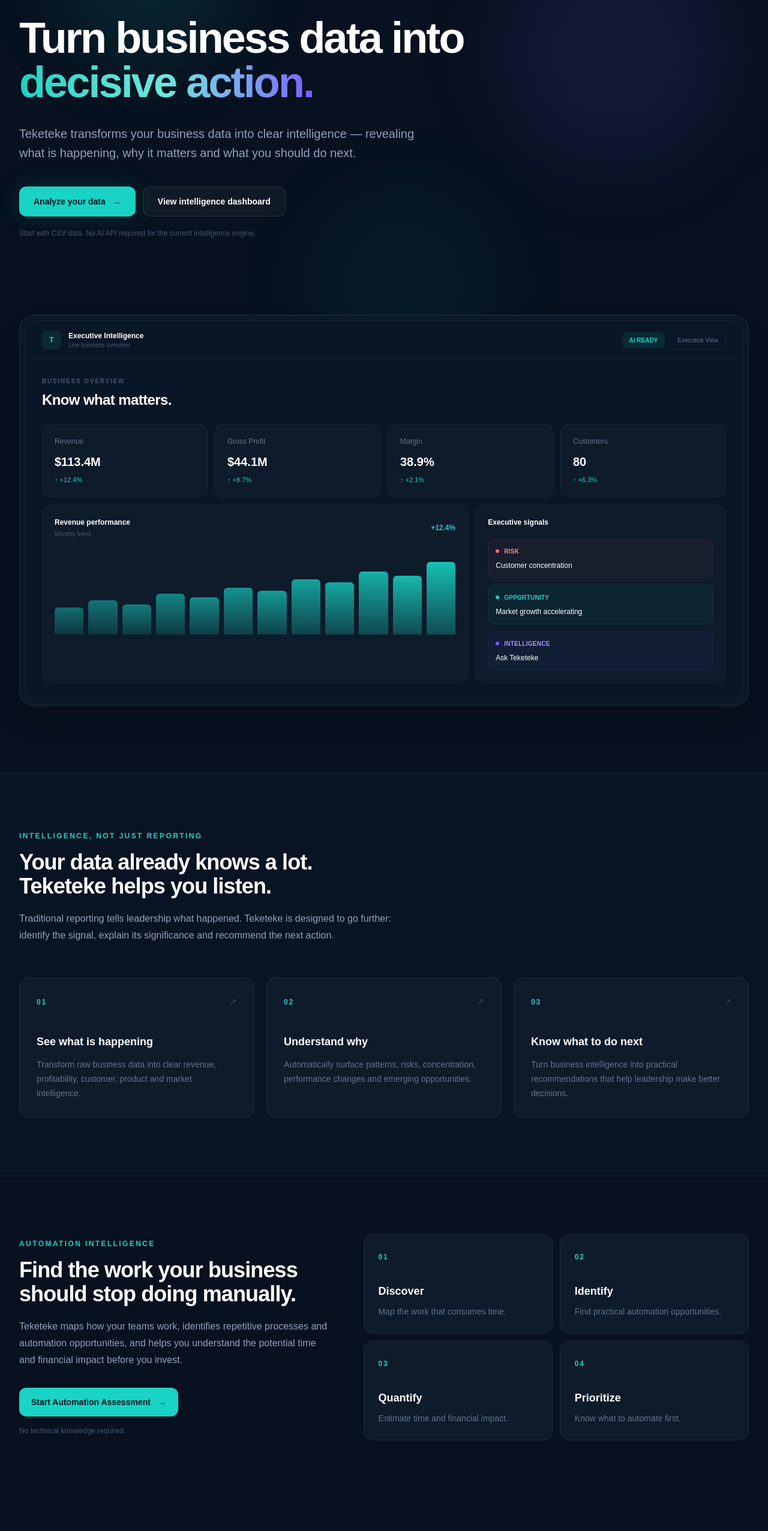
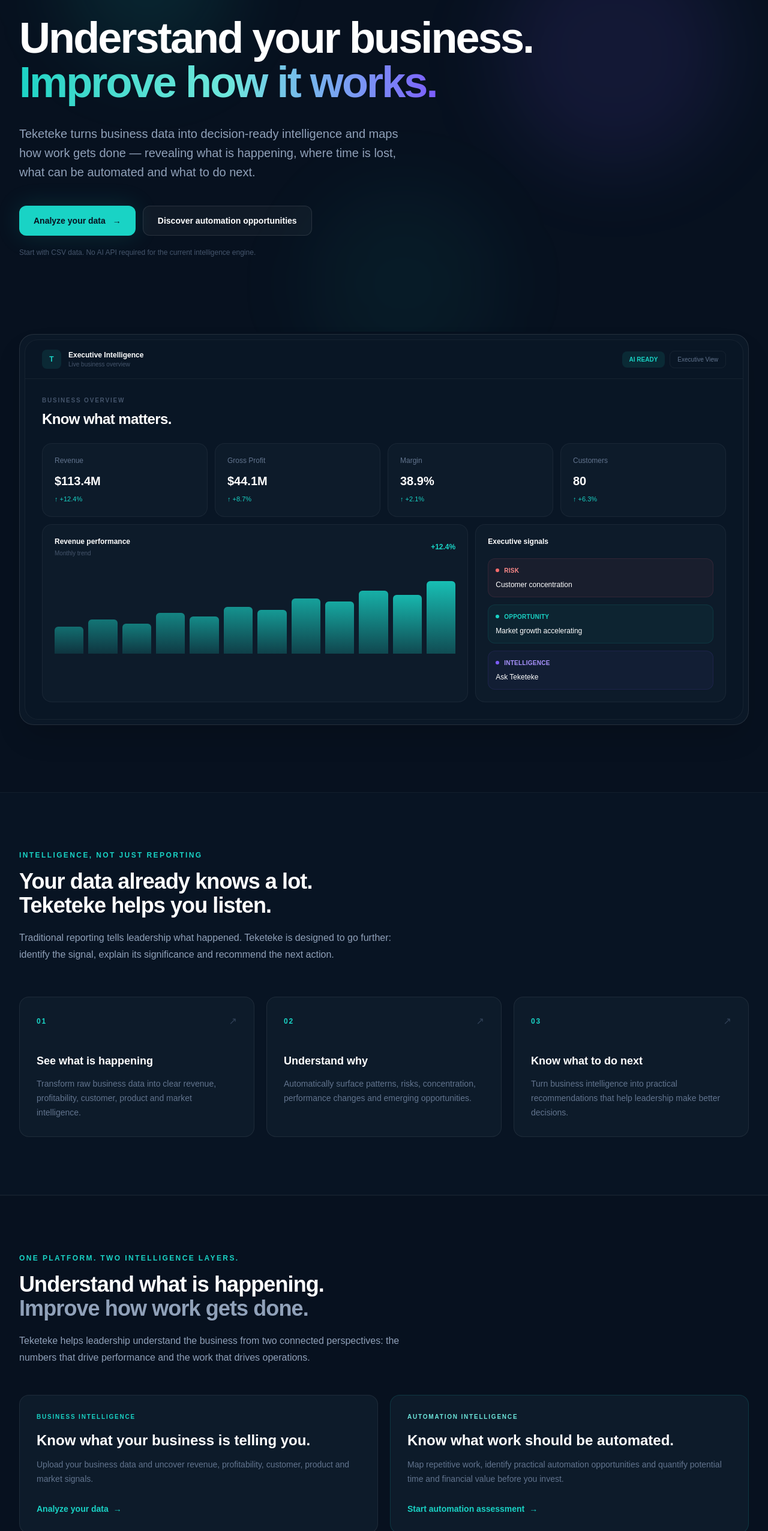
Before and after one commit to vkeya/teketeke, a Next.js app: page / in a window 1280 px wide. Shown: the part 247-2800 px from the top of the page at 60% size. Built offline with nearby package versions, Linux system fonts and the light colour scheme.

Commit message:
update the app/page.tsx to make webpage message clear

```diff
--- a/app/page.tsx
+++ b/app/page.tsx
@@ -62,7 +62,7 @@
             </p>
 
             <p className="text-[9px] font-medium uppercase tracking-[0.24em] text-slate-500">
-              Business Intelligence
+              Business + Automation Intelligence
             </p>
           </div>
         </Link>
@@ -83,18 +83,18 @@
           </a>
 
           <a
+            href="#automation"
+            className="transition hover:text-white"
+          >
+            Automation
+          </a>
+
+          <a
             href="#approach"
             className="transition hover:text-white"
           >
             Approach
           </a>
-
-          <Link
-            href="/automation/assessment/new"
-            className="transition hover:text-white"
-          >
-            Automation
-          </Link>
         </div>
 
         <Link
@@ -117,25 +117,26 @@
             <span className="h-1.5 w-1.5 rounded-full bg-[#19D3C5] shadow-[0_0_10px_rgba(25,211,197,0.8)]" />
 
             <span className="text-[11px] font-semibold uppercase tracking-[0.18em] text-[#8FE8DF]">
-              AI-powered business intelligence
+              Business + automation intelligence
             </span>
 
           </div>
 
           <h1 className="max-w-4xl text-5xl font-semibold leading-[1.04] tracking-[-0.04em] sm:text-6xl lg:text-7xl">
 
-            Turn business data into{" "}
-
+            Understand your business.
+            <br />
             <span className="bg-gradient-to-r from-[#19D3C5] via-[#6DE7DC] to-[#7C5CFC] bg-clip-text text-transparent">
-              decisive action.
+              Improve how it works.
             </span>
 
           </h1>
 
           <p className="mt-8 max-w-2xl text-lg leading-8 text-slate-400 sm:text-xl">
-            Teketeke transforms your business data into clear
-            intelligence — revealing what is happening, why it
-            matters and what you should do next.
+            Teketeke turns business data into decision-ready
+            intelligence and maps how work gets done — revealing
+            what is happening, where time is lost, what can be
+            automated and what to do next.
           </p>
 
           <div className="mt-10 flex flex-col gap-3 sm:flex-row">
@@ -152,10 +153,10 @@
             </Link>
 
             <Link
-              href="/dashboard"
+              href="/automation/assessment/new"
               className="inline-flex items-center justify-center rounded-xl border border-white/10 bg-white/[0.04] px-6 py-3.5 text-sm font-semibold text-white transition hover:border-white/20 hover:bg-white/[0.07]"
             >
-              View intelligence dashboard
+              Discover automation opportunities
             </Link>
 
           </div>
@@ -470,62 +471,72 @@
         className="relative z-10 border-y border-white/5 bg-[#07111F]"
       >
         <div className="mx-auto max-w-7xl px-6 py-24 lg:px-8">
-          <div className="grid gap-12 lg:grid-cols-[0.9fr_1.1fr] lg:items-center">
-            <div>
-              <p className="text-xs font-bold uppercase tracking-[0.2em] text-[#19D3C5]">
+          <div className="max-w-3xl">
+            <p className="text-xs font-bold uppercase tracking-[0.2em] text-[#19D3C5]">
+              One platform. Two intelligence layers.
+            </p>
+
+            <h2 className="mt-4 text-3xl font-semibold tracking-tight sm:text-4xl">
+              Understand what is happening.
+              <br />
+              <span className="text-slate-400">
+                Improve how work gets done.
+              </span>
+            </h2>
+
+            <p className="mt-5 max-w-2xl text-base leading-7 text-slate-400">
+              Teketeke helps leadership understand the business from
+              two connected perspectives: the numbers that drive
+              performance and the work that drives operations.
+            </p>
+          </div>
+
+          <div className="mt-12 grid gap-5 lg:grid-cols-2">
+            <div className="rounded-2xl border border-white/7 bg-[#0D1B2A] p-7">
+              <p className="text-[10px] font-bold uppercase tracking-[0.18em] text-[#19D3C5]">
+                Business Intelligence
+              </p>
+
+              <h3 className="mt-4 text-2xl font-semibold">
+                Know what your business is telling you.
+              </h3>
+
+              <p className="mt-3 text-sm leading-6 text-slate-500">
+                Upload your business data and uncover revenue,
+                profitability, customer, product and market signals.
+              </p>
+
+              <Link
+                href="/upload"
+                className="mt-7 inline-flex items-center gap-2 text-sm font-semibold text-[#19D3C5] transition hover:text-[#6DE7DC]"
+              >
+                Analyze your data
+                <span>→</span>
+              </Link>
+            </div>
+
+            <div className="rounded-2xl border border-[#19D3C5]/15 bg-[#0D1B2A] p-7">
+              <p className="text-[10px] font-bold uppercase tracking-[0.18em] text-[#6DE7DC]">
                 Automation Intelligence
               </p>
 
-              <h2 className="mt-4 text-3xl font-semibold tracking-tight sm:text-4xl">
-                Find the work your business
-                <br />
-                should stop doing manually.
-              </h2>
+              <h3 className="mt-4 text-2xl font-semibold">
+                Know what work should be automated.
+              </h3>
 
-              <p className="mt-5 max-w-xl text-base leading-7 text-slate-400">
-                Teketeke maps how your teams work, identifies repetitive
-                processes and automation opportunities, and helps you
-                understand the potential time and financial impact before
-                you invest.
+              <p className="mt-3 text-sm leading-6 text-slate-500">
+                Map repetitive work, identify practical automation
+                opportunities and quantify potential time and financial
+                value before you invest.
               </p>
 
               <Link
                 href="/automation/assessment/new"
-                className="mt-8 inline-flex items-center gap-3 rounded-xl bg-[#19D3C5] px-5 py-3.5 text-sm font-bold text-[#07111F] transition hover:bg-[#6DE7DC]"
+                className="mt-7 inline-flex items-center gap-2 text-sm font-semibold text-[#19D3C5] transition hover:text-[#6DE7DC]"
               >
-                Start Automation Assessment
+                Start automation assessment
                 <span>→</span>
               </Link>
-
-              <p className="mt-4 text-xs text-slate-600">
-                No technical knowledge required.
-              </p>
-            </div>
-
-            <div className="grid gap-3 sm:grid-cols-2">
-              {[
-                ["01", "Discover", "Map the work that consumes time."],
-                ["02", "Identify", "Find practical automation opportunities."],
-                ["03", "Quantify", "Estimate time and financial impact."],
-                ["04", "Prioritize", "Know what to automate first."],
-              ].map(([number, title, description]) => (
-                <div
-                  key={number}
-                  className="rounded-2xl border border-white/7 bg-[#0D1B2A] p-6 transition hover:-translate-y-1 hover:border-[#19D3C5]/20"
-                >
-                  <span className="text-xs font-bold tracking-[0.15em] text-[#19D3C5]">
-                    {number}
-                  </span>
-
-                  <h3 className="mt-8 text-lg font-semibold">
-                    {title}
-                  </h3>
-
-                  <p className="mt-2 text-sm leading-6 text-slate-500">
-                    {description}
-                  </p>
-                </div>
-              ))}
             </div>
           </div>
         </div>
@@ -659,7 +670,7 @@
           </div>
 
           <p className="text-xs text-slate-600">
-            AI-powered business & automation intelligence.
+            Business + automation intelligence.
           </p>
 
         </div>
```
